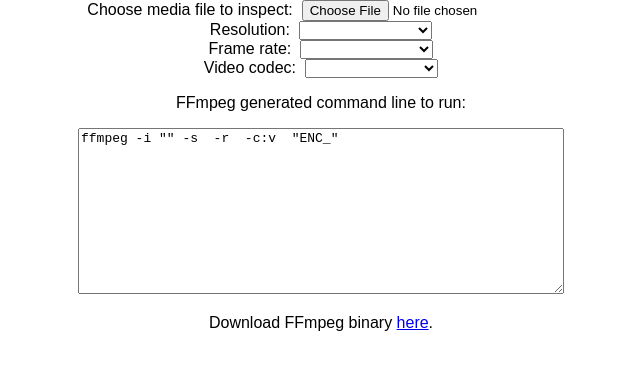
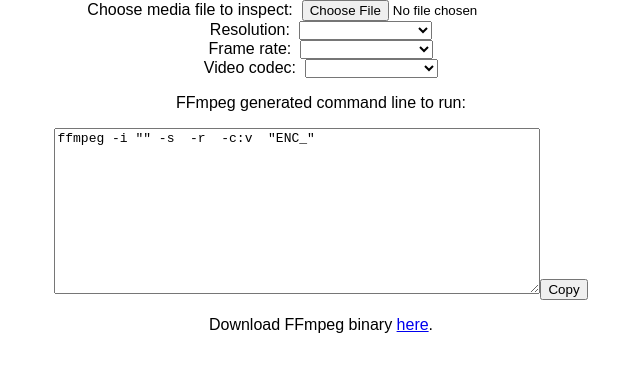
Before and after one commit to atomicsaiko/ffmpeg-command-generator, a React (Create React App) app: page / in a window 1280 px wide. Shown: the top 372 px of the page, without its empty margins (319-959 px from the left). Built offline with nearby package versions, Linux system fonts and the light colour scheme.

Commit message:
Add copy FFmpeg command line button

```diff
--- a/package.json
+++ b/package.json
@@ -4,6 +4,7 @@
   "private": true,
   "dependencies": {
     "react": "^16.0.0",
+    "react-copy-to-clipboard": "^5.0.1",
     "react-dom": "^16.0.0",
     "react-redux": "^5.0.6",
     "react-scripts": "1.0.16",
--- a/src/components/FFmpegOutputCode.js
+++ b/src/components/FFmpegOutputCode.js
@@ -1,4 +1,5 @@
 import React, { Component } from 'react'
+import { CopyToClipboard } from 'react-copy-to-clipboard';
 
 class FFmpegOutputCommand extends Component {
   render() {
@@ -21,6 +22,9 @@
             value={this.props.command}
             placeholder={`ffmpeg -i "input.mov" "output.mxf"`}>
           </textarea>
+          <CopyToClipboard text={this.props.command}>
+            <button>Copy</button>
+          </CopyToClipboard>
          <p>Download FFmpeg binary <a href='http://ffmpeg.org/download.html'>here</a>.</p>
       </div>
     )
```
Also changed, not shown: 1 other file (tests, documents, lock files or other folders). Lines whose indentation alone changed are shown as unchanged.
